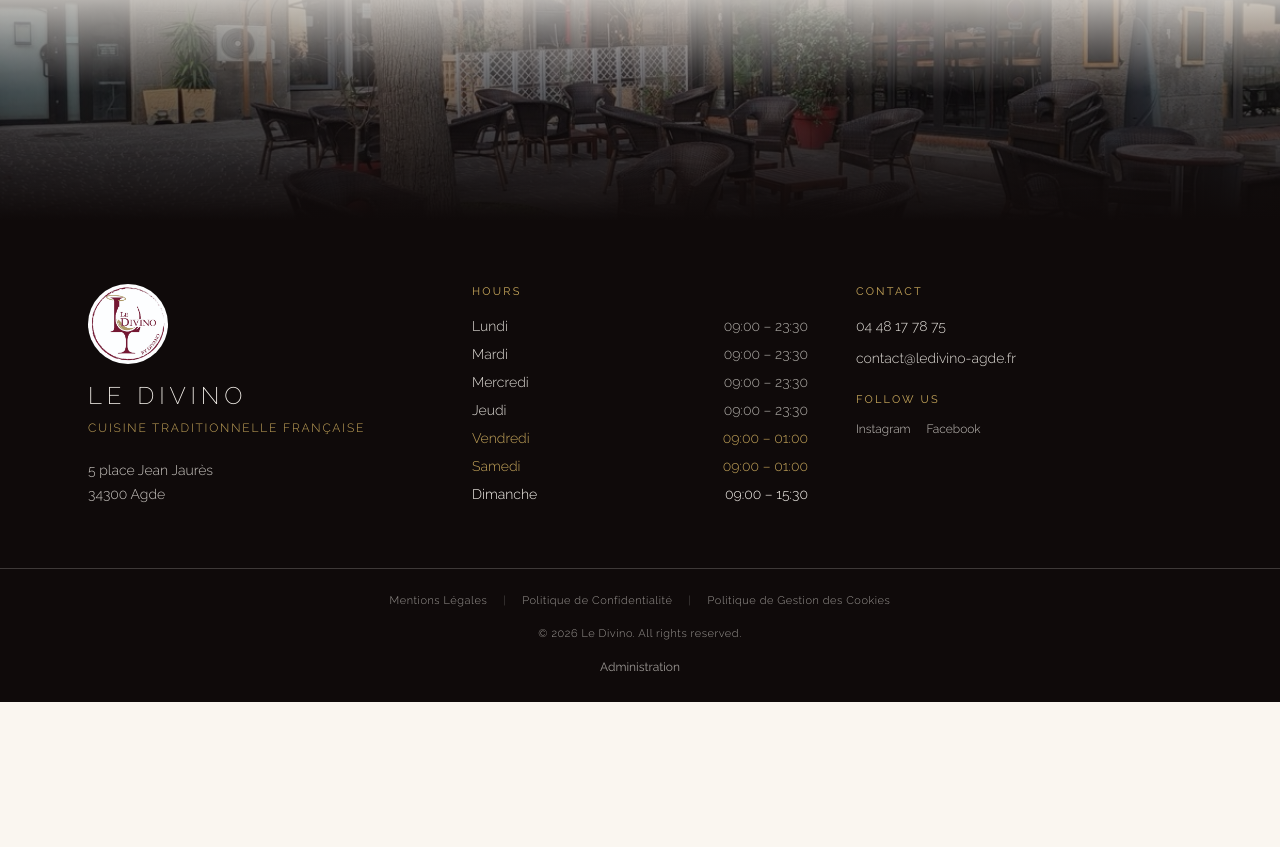
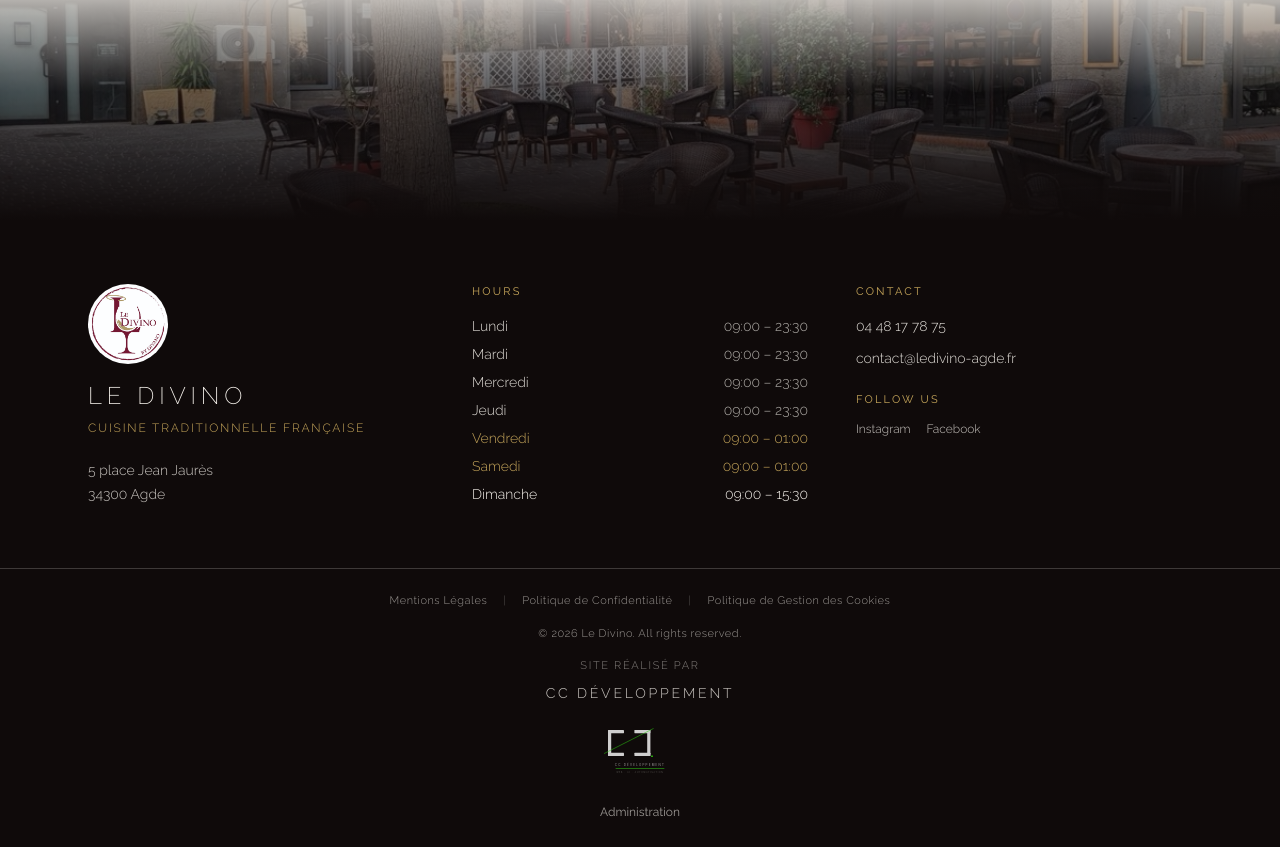
Before and after one commit to Titanium1971/le-divino, a Next.js app: page /en in a window 1280 px wide. Shown: the part 2975-3822 px from the top of the page. Before the commit the page ends 3677 px from the top, so only its background shows below. Built offline with nearby package versions, Linux system fonts and the light colour scheme; no server answers; the database is empty.

Commit message:
feat: ajout signature CC Développement dans le footer
Co-Authored-By: Claude Opus 4.7 (1M context) <noreply@anthropic.com>

```diff
--- a/src/components/restaurant/site-footer.tsx
+++ b/src/components/restaurant/site-footer.tsx
@@ -189,6 +189,30 @@ export async function SiteFooter() {
           <p className="mt-4 text-center text-[11px] font-light tracking-wider text-brand-cream/60" suppressHydrationWarning>
             &copy; {new Date().getFullYear()} {restaurantConfig.name}. {t("rights")}.
           </p>
+          <div className="mt-4 flex flex-col items-center justify-center gap-2">
+            <span className="text-[11px] font-light tracking-[0.15em] uppercase text-brand-cream/50">
+              Site réalisé par
+            </span>
+            <a
+              href="https://ccdeveloppement.eu"
+              target="_blank"
+              rel="noopener noreferrer"
+              aria-label="CC Développement — Création de sites web"
+              className="group flex flex-col items-center gap-1 opacity-80 transition-opacity hover:opacity-100"
+            >
+              <span className="text-sm font-light tracking-[0.2em] uppercase text-brand-cream">
+                CC Développement
+              </span>
+              <Image
+                src="/cc-developpement-logo.svg"
+                alt="CC Développement"
+                width={320}
+                height={160}
+                className="h-20 w-auto"
+                unoptimized
+              />
+            </a>
+          </div>
           <div className="mt-3 text-center">
             <NextLink
               href="/admin"
```
Also changed, not shown: public/cc-developpement-logo.svg (added).
